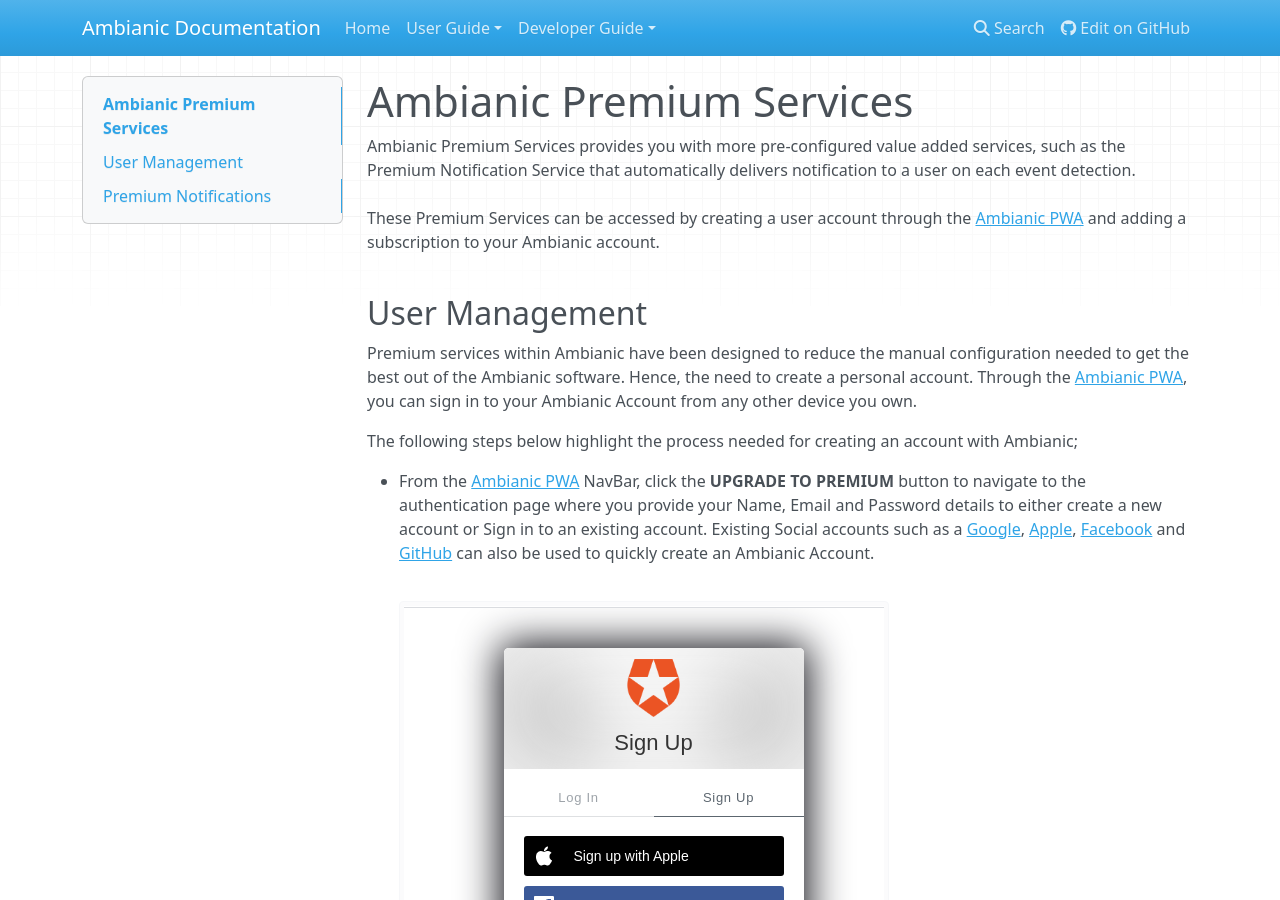
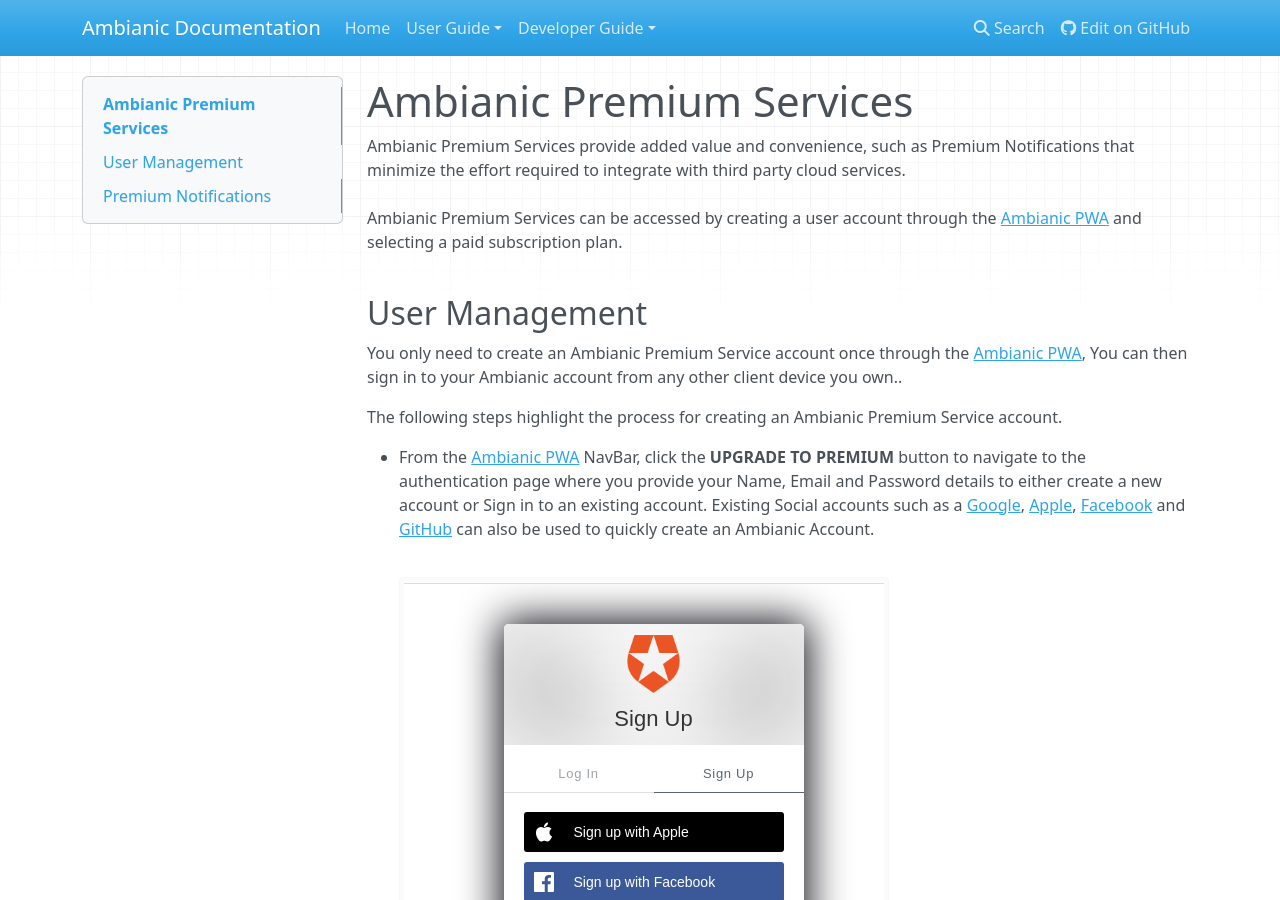
Before and after one commit to ambianic/ambianic-docs, an MkDocs documentation site: the page built from docs-md/users/premium-services.md, in a window 1280 px wide and 900 px high. Built offline with MkDocs 1.6.1, drawn with Linux system fonts in a browser that asks for light colours; nearby versions of some CDN libraries.

Commit message:
fix: applied rephrases

```diff
--- a/docs-md/users/premium-services.md
+++ b/docs-md/users/premium-services.md
@@ -1,15 +1,14 @@
 # Ambianic Premium Services
 
-Ambianic Premium Services provides you with more pre-configured value added services, such as the Premium Notification Service that automatically delivers notification to a user on each event detection. <br /> <br />
-These Premium Services can be accessed by creating a user account through the [Ambianic PWA](https://github.com/ambianic/ambianic-ui) and adding a subscription to your Ambianic account.
+Ambianic Premium Services provide added value and convenience, such as Premium Notifications that minimize the effort required to integrate with third party cloud services. <br /> <br />
+Ambianic Premium Services can be accessed by creating a user account through the [Ambianic PWA](https://github.com/ambianic/ambianic-ui) and selecting a paid subscription plan.
 <br />
 <br />
 
 ## User Management
-Premium services within Ambianic have been designed to reduce the manual configuration needed to get the best out of the Ambianic software.
-Hence, the need to create a personal account. Through the [Ambianic PWA](https://github.com/ambianic/ambianic-ui), you can sign in to your Ambianic Account from any other device you own.
+You only need to create an Ambianic Premium Service account once through the [Ambianic PWA](https://github.com/ambianic/ambianic-ui), You can then sign in to your Ambianic account from any other client device you own..
 
-The following steps below highlight the process needed for creating an account with Ambianic;
+The following steps highlight the process for creating an Ambianic Premium Service account.
 
 - From the [Ambianic PWA](https://github.com/ambianic/ambianic-ui) NavBar, click the <b>UPGRADE TO PREMIUM</b> button to navigate to the authentication page where you provide your Name, Email and Password details to either create a new account or Sign in to an existing account. Existing Social accounts such as a [Google](https://www.google.com/), [Apple](https://www.apple.com/ng/), [Facebook](https://www.facebook.com/) and [GitHub](https://github.com/) can also be used to quickly create an Ambianic Account.
 
```
